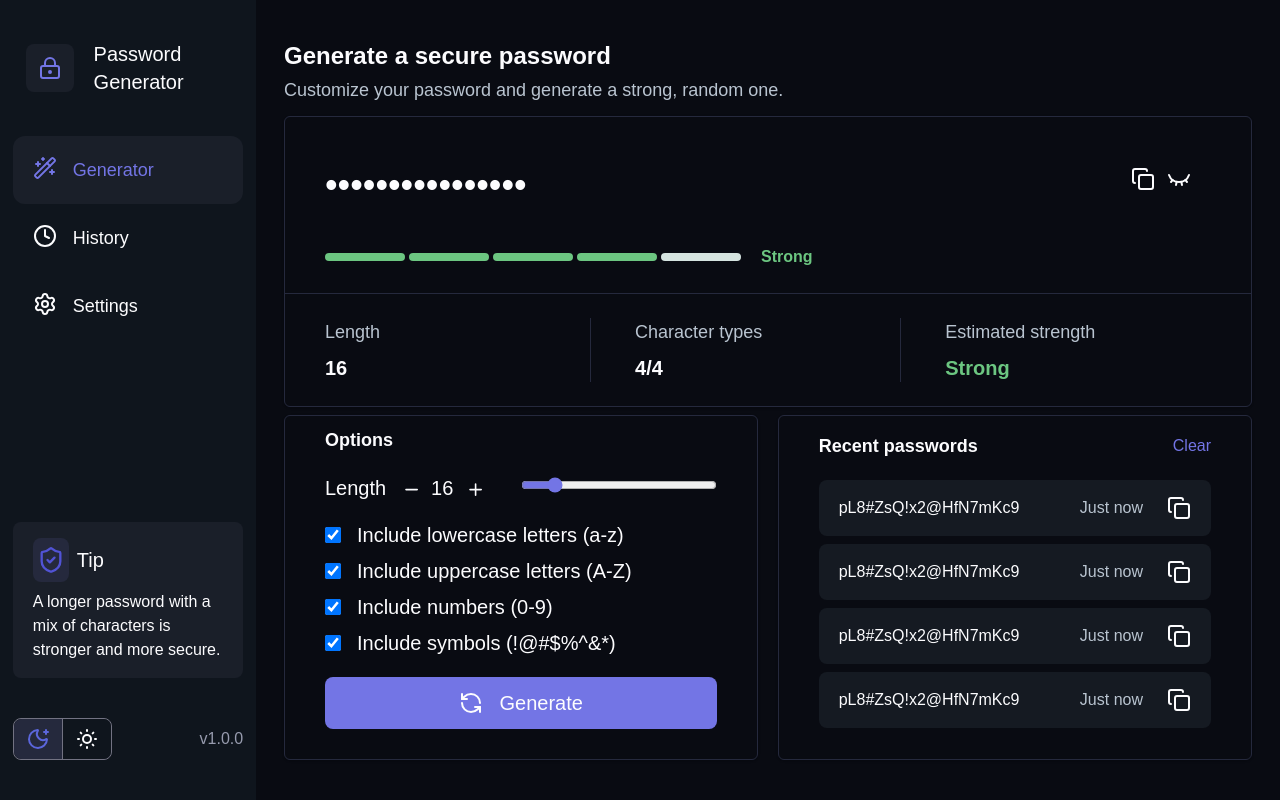
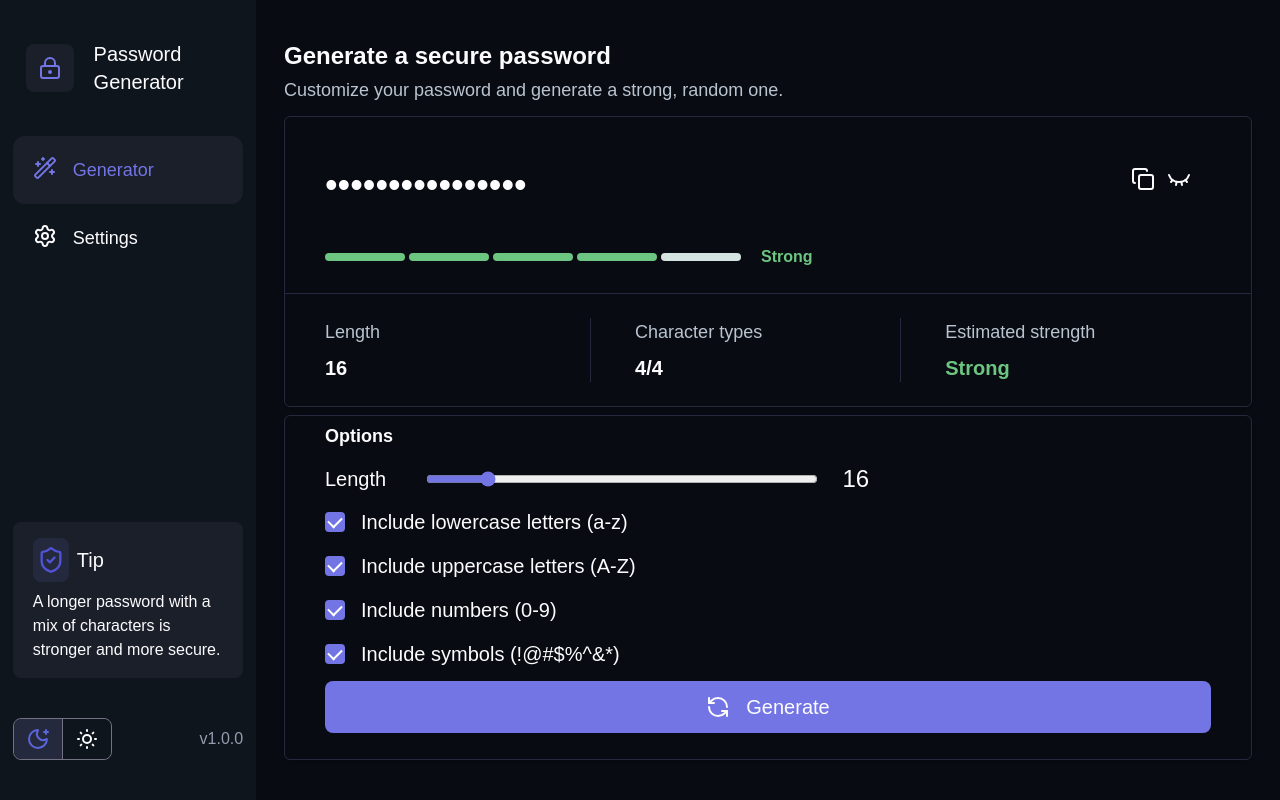
Before and after one commit to katerynashvets/password-generator-desktop, a Next.js app: page / in a window 1280 px wide. Built offline with nearby package versions, Linux system fonts and the light colour scheme.

Commit message:
feat: adjust css styles

```diff
--- a/src/app/globals.css
+++ b/src/app/globals.css
@@ -67,6 +67,75 @@ input[type='number'] {
   -moz-appearance: textfield;
 }
 
+.checkbox-container {
+  -webkit-user-select: none;
+  -moz-user-select: none;
+  -ms-user-select: none;
+  user-select: none;
+}
+
+.checkbox-container:hover .checkbox-input ~ .checkmark {
+  background-color: #fcfcfe;
+  border: 1px solid var(--foreground);
+}
+
+.checkbox-container .checkbox-input:checked ~ .checkmark {
+  background-color: var(--text-active);
+  border: none;
+}
+
+.checkmark:after {
+  content: '';
+  position: absolute;
+  display: none;
+}
+
+.checkbox-container .checkbox-input:checked ~ .checkmark:after {
+  display: block;
+}
+
+.checkbox-container .checkmark:after {
+  top: 50%;
+  left: 50%;
+  width: 45%;
+  height: 65%;
+  border: solid white;
+  border-width: 0 2px 2px 0;
+  -webkit-transform: translate(-50%, -60%) rotate(45deg);
+  -ms-transform: translate(-50%, -60%) rotate(45deg);
+  transform: translate(-50%, -60%) rotate(45deg);
+}
+
+.slider {
+  inset: 0;
+  transition: all 0.4s cubic-bezier(0.175, 0.885, 0.32, 1.275);
+}
+
+.slider:before {
+  position: absolute;
+  content: '';
+  top: 2px;
+  left: 2px;
+  height: 16px;
+  width: 16px;
+  background-color: white;
+  border-radius: 50px;
+  box-shadow: 0 2px 4px rgba(0, 0, 0, 0.25);
+  transition: all 0.4s cubic-bezier(0.175, 0.885, 0.32, 1.275);
+}
+
+.switch input:checked + .slider {
+  background: var(--text-active);
+}
+
+.switch input:focus + .slider {
+  box-shadow: 0 0 1px var(--text-active);
+}
+
+.switch input:checked + .slider:before {
+  transform: translateX(28px);
+}
+
 @keyframes copy-particle-explode {
   0% {
     opacity: 1;
--- a/src/app/history/page.tsx
+++ /dev/null
@@ -1,61 +0,0 @@
-import Password from '../../components/Password';
-
-export default function History() {
-  return (
-    <div className=''>
-      <span className='block font-bold text-2xl'>History</span>
-      <span className='block text-lg text-[var(--text-secondary)] my-1'>
-        You recently generated passwords. They are stored only on this device.
-      </span>
-      <div className='px-5 shadow-sm border-1 border-[var(--border-container)] rounded-lg mt-5'>
-        <div className='flex justify-between my-6 px-2 items-center'>
-          <div className='flex gap-2 text-[var(--text-red)] text-lg cursor-pointer'>
-            <svg
-              xmlns='http://www.w3.org/2000/svg'
-              width='24'
-              height='24'
-              viewBox='0 0 24 24'
-              fill='none'
-              stroke='currentColor'
-              strokeWidth='2'
-              strokeLinecap='round'
-              strokeLinejoin='round'
-              className='lucide lucide-trash2-icon lucide-trash-2'
-            >
-              <path d='M10 11v6' />
-              <path d='M14 11v6' />
-              <path d='M19 6v14a2 2 0 0 1-2 2H7a2 2 0 0 1-2-2V6' />
-              <path d='M3 6h18' />
-              <path d='M8 6V4a2 2 0 0 1 2-2h4a2 2 0 0 1 2 2v2' />
-            </svg>
-            <span>Clear all</span>
-          </div>
-          <div className='flex gap-2 text-[var(--text-secondary)] border-1 border-[var(--border-container)] rounded-lg w-[40%] xl:w-[30%] px-2 py-2'>
-            <svg
-              xmlns='http://www.w3.org/2000/svg'
-              width='24'
-              height='24'
-              viewBox='0 0 24 24'
-              fill='none'
-              stroke='currentColor'
-              strokeWidth='2'
-              strokeLinecap='round'
-              strokeLinejoin='round'
-              className='lucide lucide-search-icon lucide-search'
-            >
-              <path d='m21 21-4.34-4.34' />
-              <circle cx='11' cy='11' r='8' />
-            </svg>
-            <span>Search</span>
-          </div>
-        </div>
-        <div className='flex flex-col gap-2 mb-5'>
-          <Password name='pL8#ZsQ!x2@HfN7mKc1' time='Just now' />
-          <Password name='pL8#ZsQ!x2@HfN7mKc2' time='Just now' />
-          <Password name='pL8#ZsQ!x2@HfN7mKc3' time='Just now' />
-          <Password name='pL8#ZsQ!x2@HfN7mKc4' time='Just now' />
-        </div>
-      </div>
-    </div>
-  );
-}
--- a/src/components/Navigation.tsx
+++ b/src/components/Navigation.tsx
@@ -10,11 +10,9 @@ export default function Navigation() {
   const { isDark, setIsDark } = useTheme();
 
   const active =
-    pathname === '/history'
-      ? NavigationType.history
-      : pathname === '/settings'
-        ? NavigationType.settings
-        : NavigationType.generator;
+    pathname === '/settings'
+      ? NavigationType.settings
+      : NavigationType.generator;
 
   return (
     <div className='w-[25%] xl:w-[20%] bg-[var(--background-navi)] flex flex-col items-center justify-between'>
@@ -69,27 +67,6 @@ export default function Navigation() {
               <path d='M11 3H9' />
             </svg>
             <span className='text-lg'>Generator</span>
-          </Link>
-          <Link
-            className={`flex gap-4 w-[90%] px-5 py-5 ${active === NavigationType.history ? 'bg-[var(--background-navi-secondary)] text-[var(--text-active)] rounded-xl' : ''}`}
-            href='/history'
-          >
-            <svg
-              xmlns='http://www.w3.org/2000/svg'
-              width='24'
-              height='24'
-              viewBox='0 0 24 24'
-              fill='none'
-              stroke='currentColor'
-              strokeWidth='2'
-              strokeLinecap='round'
-              strokeLinejoin='round'
-              className='lucide lucide-clock-icon lucide-clock'
-            >
-              <circle cx='12' cy='12' r='10' />
-              <path d='M12 6v6l4 2' />
-            </svg>{' '}
-            <span className='text-lg'>History</span>
           </Link>
           <Link
             className={`flex gap-4 w-[90%] px-5 py-5 ${active === NavigationType.settings ? 'bg-[var(--background-navi-secondary)] text-[var(--text-active)] rounded-xl' : ''}`}
--- a/src/components/PasswordGenerator.tsx
+++ b/src/components/PasswordGenerator.tsx
@@ -5,7 +5,6 @@ import { passGenerator } from '../helper/passGenerator';
 import { calcPassStrength, calcPassStrengthEnum } from '../lib/strength';
 import { useSettingsStore } from '../store/settingsStore';
 import { PasswordType } from '../types/Password';
-import Password from './Password';
 
 const particles = [
   { x: -28, y: -24 },
@@ -310,63 +309,13 @@ export default function PasswordGenerator() {
         </div>
       </div>
       <div className='flex justify-between h-[50%]'>
-        <div className='w-[49%] h-full shadow-sm border-1 border-[var(--border-container)] rounded-md px-5 xl:px-10 flex flex-col justify-around pb-5'>
+        <div className='w-full h-full shadow-sm border-1 border-[var(--border-container)] rounded-md px-5 xl:px-10 flex flex-col justify-around pb-5'>
           <span className='block font-bold text-lg'>Options</span>
-          <div className='flex items-center justify-between'>
+          <div className='flex items-center gap-10'>
             <div className='flex items-center gap-4 text-lg xl:text-xl'>
               <span>Length</span>
-              <div className='flex'>
-                <button
-                  onClick={() => setLength(length - 1)}
-                  className='cursor-pointer'
-                >
-                  <svg
-                    xmlns='http://www.w3.org/2000/svg'
-                    width='16'
-                    height='16'
-                    viewBox='0 0 20 20'
-                    fill='none'
-                    stroke='currentColor'
-                    strokeWidth='2'
-                    strokeLinecap='round'
-                    strokeLinejoin='round'
-                    className='lucide lucide-minus preview-icon'
-                  >
-                    <path d='M5 12h14' />
-                  </svg>
-                </button>
-                <input
-                  value={length}
-                  className='w-12 text-center focus:outline-none'
-                  type='number'
-                  min={8}
-                  max={64}
-                  onChange={(e) => setLength(Number(e.target.value))}
-                />
-                <button
-                  onClick={() => setLength(length + 1)}
-                  className='cursor-pointer'
-                >
-                  <svg
-                    xmlns='http://www.w3.org/2000/svg'
-                    width='16'
-                    height='16'
-                    viewBox='0 0 20 20'
-                    fill='none'
-                    stroke='currentColor'
-                    strokeWidth='2'
-                    strokeLinecap='round'
-                    strokeLinejoin='round'
-                    className='lucide lucide-plus preview-icon'
-                  >
-                    <path d='M5 12h14' />
-                    <path d='M12 5v14' />
-                  </svg>
-                </button>
-              </div>
             </div>
-
-            <div className='w-[50%]'>
+            <div className='w-[50%] flex gap-6'>
               <input
                 type='range'
                 aria-label='Password length'
@@ -377,6 +326,7 @@ export default function PasswordGenerator() {
                 max={64}
                 className='w-full accent-[var(--text-active)]'
               />
+              <span className='text-2xl'>{length}</span>
             </div>
           </div>
           {!changeLength && (
@@ -385,43 +335,47 @@ export default function PasswordGenerator() {
             </span>
           )}
 
-          <div className='flex flex-col gap-2 text-lg xl:text-xl'>
-            <div className='flex items-center gap-4'>
+          <div className='flex flex-col gap-4 text-lg xl:text-xl'>
+            <label className='checkbox-container flex items-center gap-4 cursor-pointer w-fit'>
               <input
                 type='checkbox'
-                className='w-4 h-4'
+                className='checkbox-input absolute opacity-0 h-0 w-0 cursor-pointer'
                 checked={lowerCase}
                 onChange={() => handleChange(lowerCase, setLowerCase)}
               />{' '}
+              <span className='checkmark relative shrink-0 rounded-[20%] h-5 w-5 bg-[#eee] border-1'></span>
               <span>Include lowercase letters (a-z)</span>
-            </div>
-            <div className='flex items-center gap-4'>
+            </label>
+            <label className='checkbox-container flex items-center gap-4 cursor-pointer w-fit'>
               <input
                 type='checkbox'
-                className='w-4 h-4'
+                className='checkbox-input absolute opacity-0 h-0 w-0 cursor-pointer'
                 checked={upperCase}
                 onChange={() => handleChange(upperCase, setUpperCase)}
               />{' '}
+              <span className='checkmark relative shrink-0 rounded-[20%] h-5 w-5 bg-[#eee] border-1'></span>
               <span>Include uppercase letters (A-Z)</span>
-            </div>
-            <div className='flex items-center gap-4'>
+            </label>
+            <label className='checkbox-container flex items-center gap-4 cursor-pointer w-fit'>
               <input
                 type='checkbox'
-                className='w-4 h-4'
+                className='checkbox-input absolute opacity-0 h-0 w-0 cursor-pointer'
                 checked={numbers}
                 onChange={() => handleChange(numbers, setNumbers)}
               />{' '}
+              <span className='checkmark relative shrink-0 rounded-[20%] h-5 w-5 bg-[#eee] border-1'></span>
               <span>Include numbers (0-9)</span>
-            </div>
-            <div className='flex items-center gap-4'>
+            </label>
+            <label className='checkbox-container flex items-center gap-4 cursor-pointer w-fit'>
               <input
                 type='checkbox'
-                className='w-4 h-4'
+                className='checkbox-input absolute opacity-0 h-0 w-0 cursor-pointer'
                 checked={symbols}
                 onChange={() => handleChange(symbols, setSymbols)}
               />{' '}
+              <span className='checkmark relative shrink-0 rounded-[20%] h-5 w-5 bg-[#eee] border-1'></span>
               <span>Include symbols (!@#$%^&*)</span>
-            </div>
+            </label>
           </div>
           {!change && (
             <span className='text-sm text-[var(--text-red)]'>
@@ -452,20 +406,6 @@ export default function PasswordGenerator() {
             <span className='text-xl'>Generate</span>
           </button>
         </div>
-        <div className='w-[49%] h-full shadow-sm border-1 border-[var(--border-container)] rounded-md pt-4 px-5 xl:px-10 flex flex-col gap-5'>
-          <div className='flex items-center justify-between'>
-            <span className='block font-bold text-lg'>Recent passwords</span>
-            <button className='text-[var(--text-active)] font-medium cursor-pointer'>
-              Clear
-            </button>
-          </div>
-          <div className='flex flex-col gap-2 h-[80%]'>
-            <Password name='pL8#ZsQ!x2@HfN7mKc9' time='Just now' />
-            <Password name='pL8#ZsQ!x2@HfN7mKc9' time='Just now' />
-            <Password name='pL8#ZsQ!x2@HfN7mKc9' time='Just now' />
-            <Password name='pL8#ZsQ!x2@HfN7mKc9' time='Just now' />
-          </div>
-        </div>
       </div>
     </div>
   );
--- a/src/store/settingsStore.ts
+++ b/src/store/settingsStore.ts
@@ -8,7 +8,6 @@ const defaultSettings: SettingsType = {
   includeLowercase: true,
   includeNumbers: true,
   includeSymbols: true,
-  clearHistoryOnExit: false,
 };
 
 type SettingsStore = {
--- a/src/types/Settings.ts
+++ b/src/types/Settings.ts
@@ -5,5 +5,4 @@ export type SettingsType = {
   includeLowercase: boolean;
   includeNumbers: boolean;
   includeSymbols: boolean;
-  clearHistoryOnExit: boolean;
 };
--- a/src/types/electron.d.ts
+++ b/src/types/electron.d.ts
@@ -7,7 +7,6 @@ interface ElectronAPI {
     includeLowercase: boolean;
     includeNumbers: boolean;
     includeSymbols: boolean;
-    clearHistoryOnExit: boolean;
   }>;
   setSettings: (
     key:
@@ -16,8 +15,7 @@ interface ElectronAPI {
       | 'includeUppercase'
       | 'includeLowercase'
       | 'includeNumbers'
-      | 'includeSymbols'
-      | 'clearHistoryOnExit',
+      | 'includeSymbols',
     value: string | number | boolean,
   ) => Promise<void>;
 }
```
Also changed, not shown: src/app/settings/page.tsx (+57 -30 lines), 1 other file (tests, documents, lock files or other folders).
